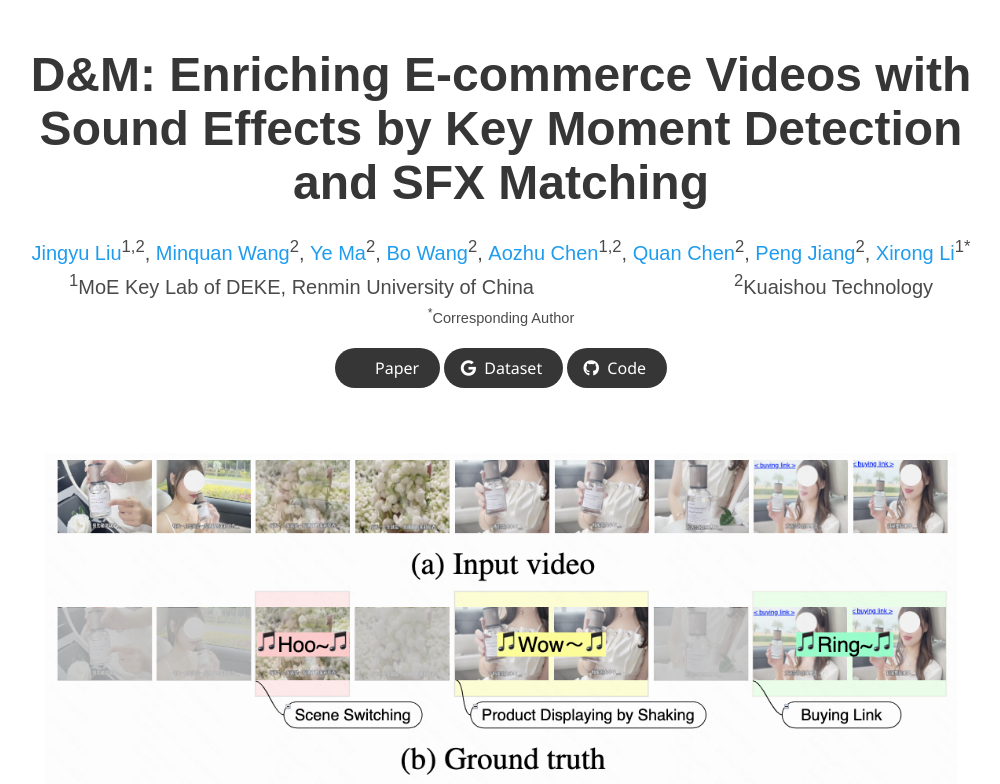
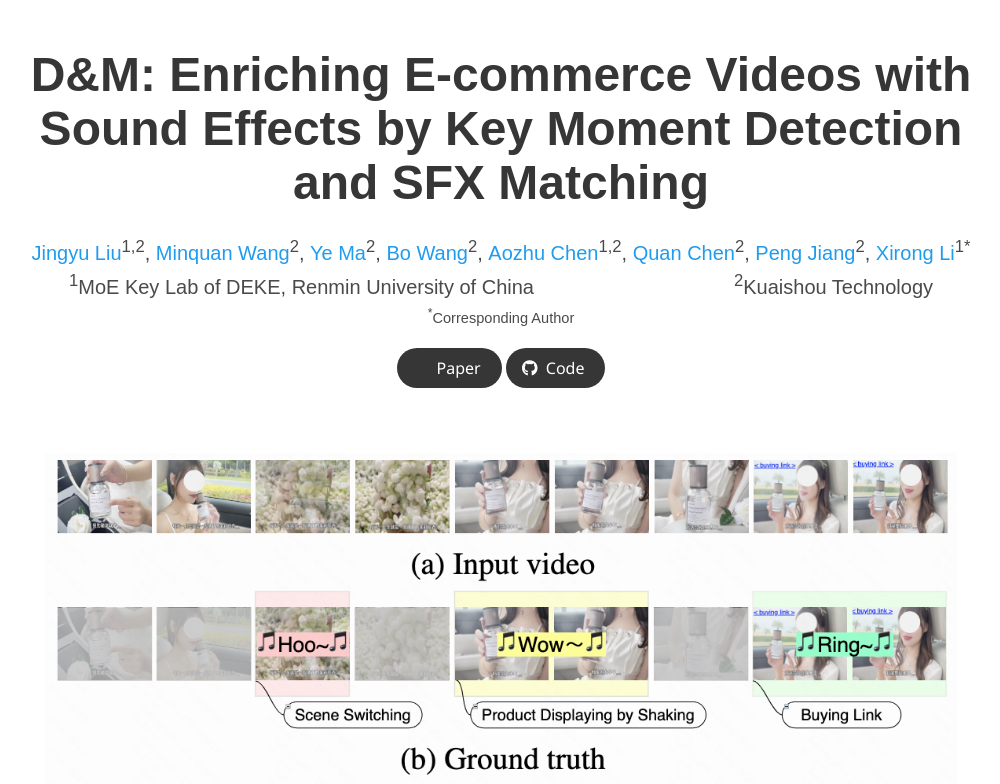
Before and after one commit to RUCMM/VDSFX, a plain HTML site: page index.html in a window 1280 px wide. Shown: the top 784 px of the page, without its empty margins (139-1139 px from the left). Drawn offline with nearby package versions, Linux system fonts and the light colour scheme; some icons are missing; a web font is replaced by a local one.

Commit message:
Update index.html

```diff
--- a/index.html
+++ b/index.html
@@ -96,20 +96,9 @@
                       </a>
                     </span>
 
-                    <!-- Dataset link -->
-                    <span class="link-block">
-                      <a href="static/pdfs/supplementary_material.pdf" target="_blank"
-                      class="external-link button is-normal is-rounded is-dark">
-                      <span class="icon">
-                        <i class="fab fa-google"></i>
-                      </span>
-                      <span>Dataset</span>
-                    </a>
-                  </span>
-
                   <!-- Github link -->
                   <span class="link-block">
-                    <a href="https://github.com/YOUR REPO HERE" target="_blank"
+                    <a href="https://github.com/adxcreative/D-M" target="_blank"
                     class="external-link button is-normal is-rounded is-dark">
                     <span class="icon">
                       <i class="fab fa-github"></i>
```
